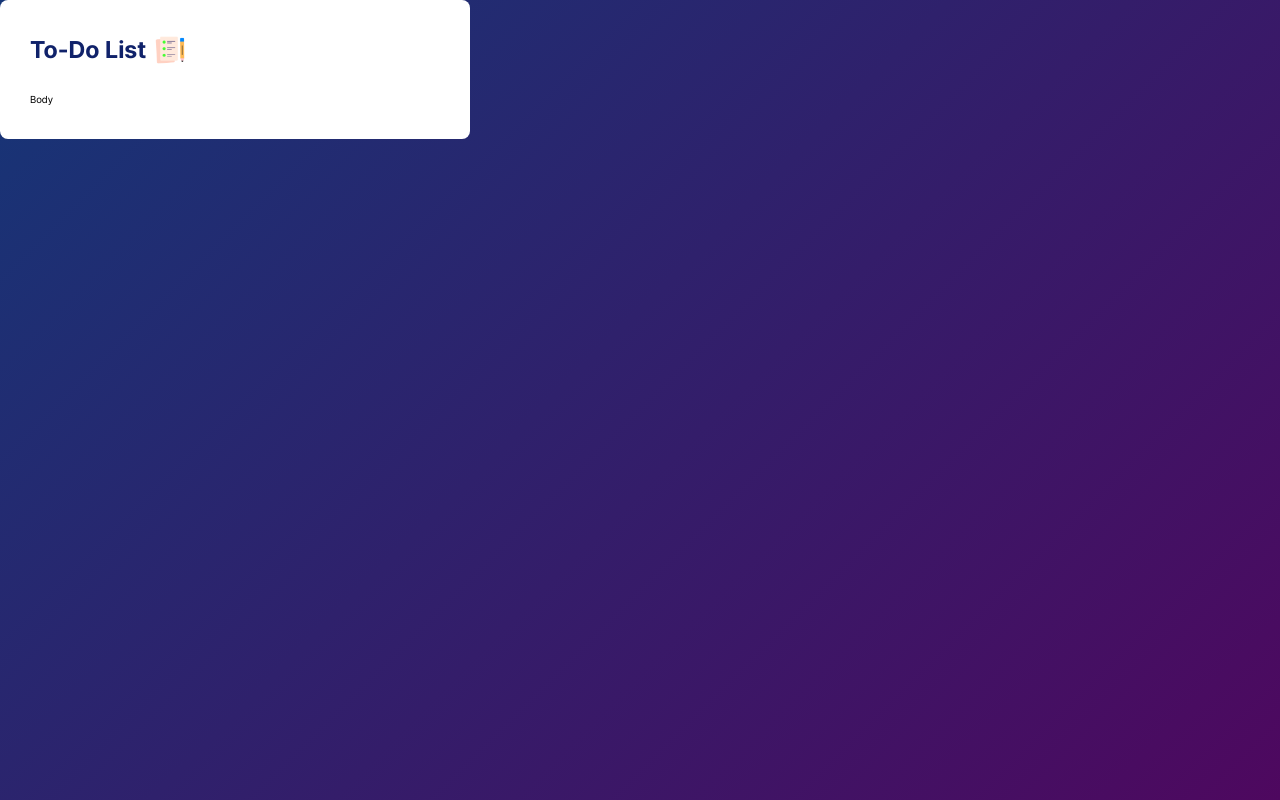
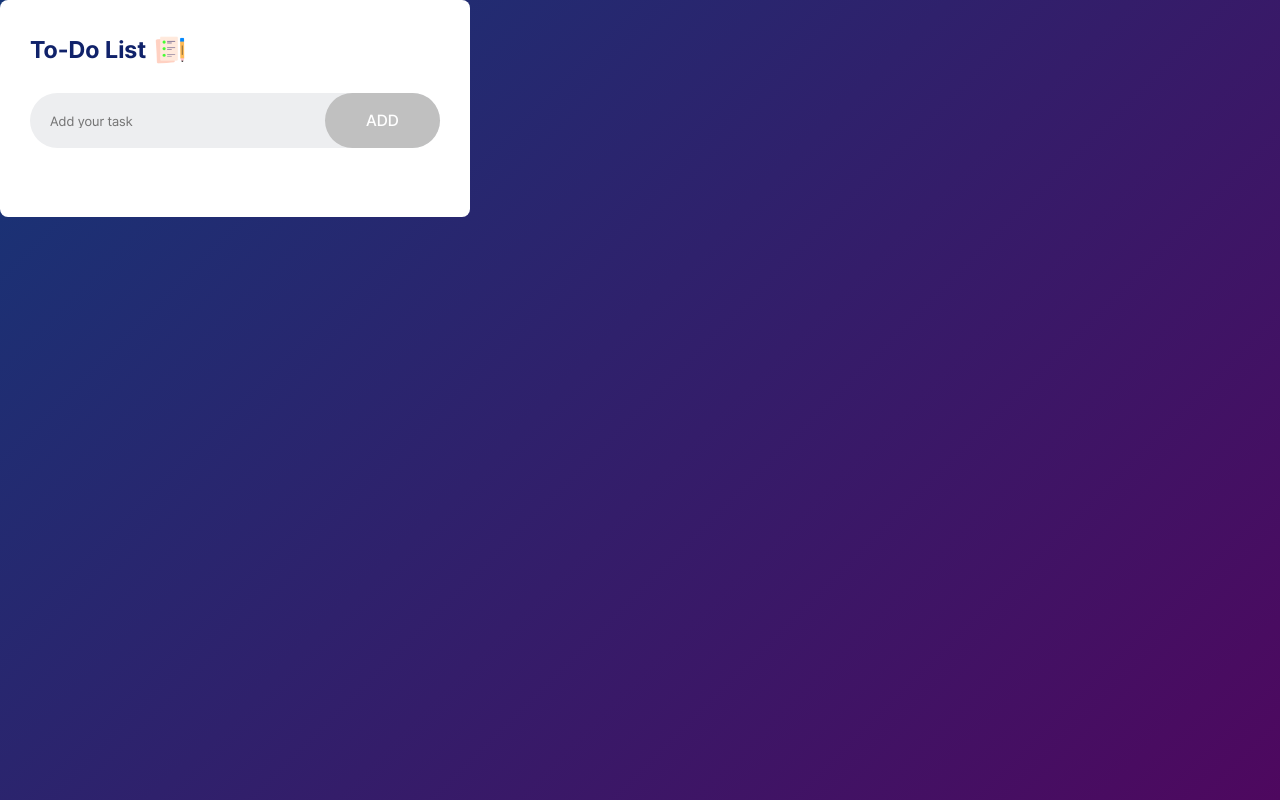
Before and after one commit to CloudServiceHQ/todo-list, a Next.js app: page / in a window 1280 px wide. Built offline with nearby package versions, Linux system fonts and the light colour scheme.

Commit message:
Feat: Todo Container에 TaskInput, TodoList 컴포넌트 연동

```diff
--- a/src/app/(main)/_component/TodoContainer.module.css
+++ b/src/app/(main)/_component/TodoContainer.module.css
@@ -25,8 +25,22 @@
     font-weight: 700;
     color: #10226A;
 }
+.contents::-webkit-scrollbar {
+    width: 8px;
+    height: 8px;
+    border-radius: 12px;
+}
+
+.contents::-webkit-scrollbar-thumb {
+    border: 2px solid #fff;
+    border-radius: 12px;
+    background: #bababa;
+}
 .contents {
+    max-height: 40dvh;
     display: flex;
+    gap: 12px;
     flex-direction: column;
-    gap: 12px
+    overflow-y: auto;
+        padding: 0 4px 8px 4px;
 }
--- a/src/app/(main)/_component/TodoContainer.tsx
+++ b/src/app/(main)/_component/TodoContainer.tsx
@@ -1,8 +1,13 @@
 'use client';
 
-import React from 'react';
+import React, { useState } from 'react';
 import Image from 'next/image';
 import classNames from 'classnames/bind';
+import { v4 as uuidv4 } from 'uuid';
+
+import TaskInput from './TaskInput';
+import { ITodo } from './TodoItem';
+import TodoList from './TodoList';
 
 import styles from './TodoContainer.module.css';
 
@@ -12,6 +17,24 @@ const cx = classNames.bind(styles);
  * Todo Container Wrapper
  */
 export default function TodoContainer() {
+  // todo list 목록
+  const [todoList, setTodoList] = useState<ITodo[]>([]);
+
+  // ADD 버튼 이벤트 handler
+  const handleAddTodoList = (task: string) => {
+    if (todoList.findIndex(item => item.text === task) >= 0) {
+      return { isSuccess: false, message: '중복된 값이 있습니다.' };
+    }
+
+    setTodoList(prev => [...prev, { id: uuidv4(), text: task }]);
+    return { isSuccess: true };
+  };
+
+  // 삭제 버튼 이벤트 handler
+  const handleChangeTodoList = (id: string) => {
+    setTodoList(prev => prev.filter(item => item.id !== id));
+  };
+
   return (
     <article className={cx('wrap')}>
       <section className={cx('header')}>
@@ -19,8 +42,11 @@ export default function TodoContainer() {
           <span>To-Do List</span>
           <Image src="/images/icon.png" alt="note" width={32} height={32} />
         </div>
+        <TaskInput onClick={task => handleAddTodoList(task)} />
       </section>
-      <section className={cx('contents')}>Body</section>
+      <section className={cx('contents')}>
+        <TodoList todoList={todoList} onDelete={id => handleChangeTodoList(id)} />
+      </section>
     </article>
   );
 }
```
